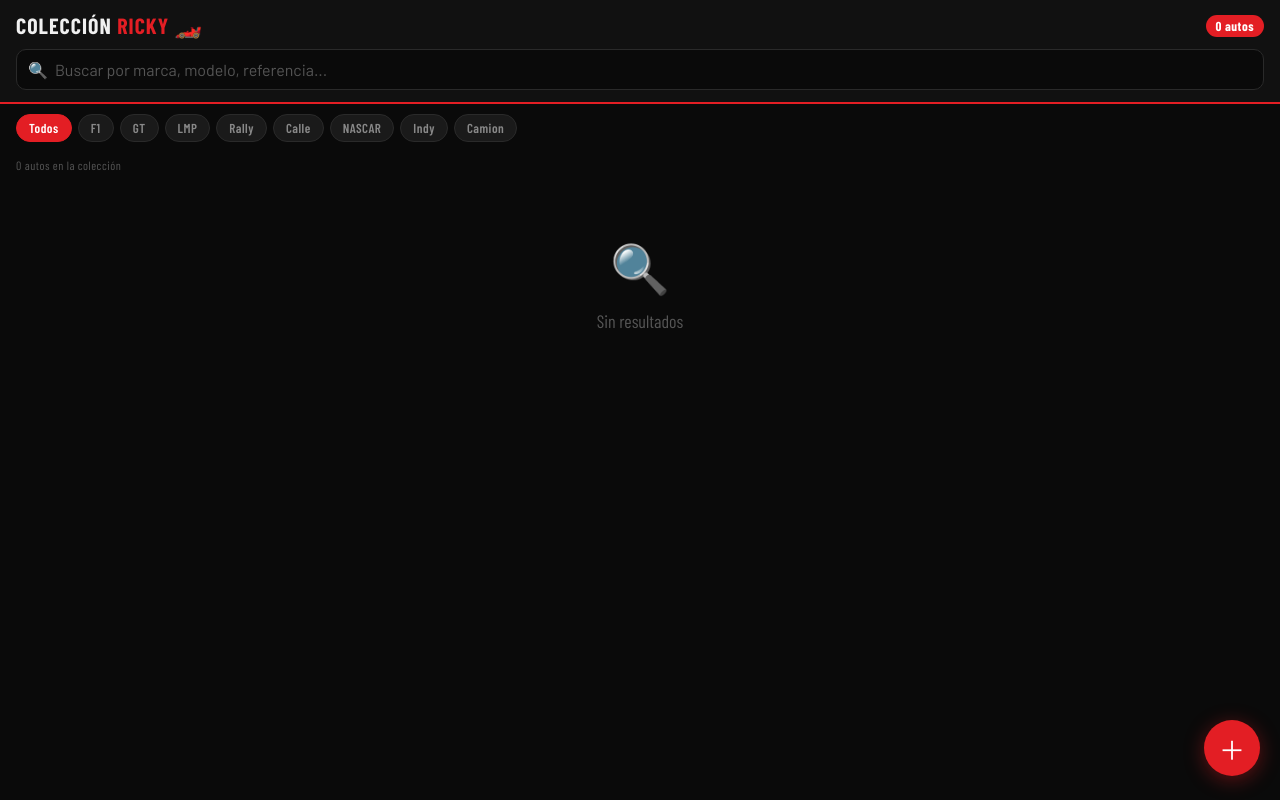
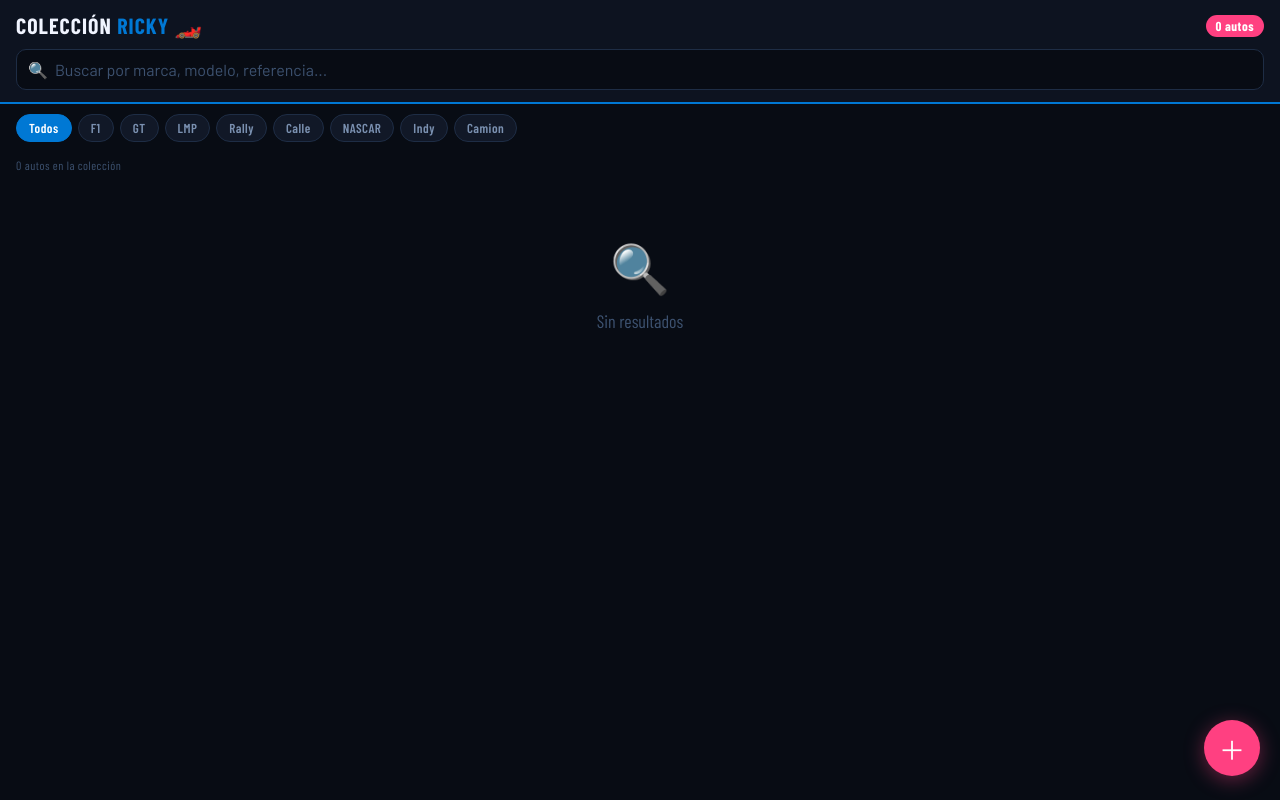
Before and after one commit to federicomserrao-jpg/RICKMOBILE, a website built with Vite: page index.html in a window 1280 px wide. Built offline with nearby package versions, Linux system fonts and the light colour scheme; some packages are replaced by stand-ins of ours; no server answers; the database is empty; a web font is replaced by a local one.

Commit message:
Update style.css

```diff
--- a/src/style.css
+++ b/src/style.css
@@ -4,20 +4,22 @@
    ============================================ */
 
 :root {
-  --red: #E31E24;
-  --red-dark: #B01519;
-  --red-glow: rgba(227,30,36,0.15);
-  --black: #0A0A0A;
-  --dark: #111111;
-  --card: #1A1A1A;
-  --card-hover: #222222;
-  --border: #2A2A2A;
-  --text: #F0F0F0;
-  --text-muted: #888;
-  --text-dim: #555;
-  --gold: #C9A84C;
+  --red: #0078D4;
+  --red-dark: #005FA3;
+  --red-glow: rgba(0,120,212,0.15);
+  --black: #080C14;
+  --dark: #0D1320;
+  --card: #111827;
+  --card-hover: #1A2438;
+  --border: #1E2D45;
+  --text: #F0F4FF;
+  --text-muted: #7A90B0;
+  --text-dim: #3D5270;
+  --gold: #FF4081;
   --green: #22C55E;
-  --blue: #3B82F6;
+  --blue: #0078D4;
+  --alpine-blue: #0078D4;
+  --alpine-pink: #FF4081;
 }
 
 * { box-sizing: border-box; margin: 0; padding: 0; -webkit-tap-highlight-color: transparent; }
@@ -33,7 +35,7 @@ body {
 /* ---- HEADER ---- */
 .header {
   background: var(--dark);
-  border-bottom: 2px solid var(--red);
+  border-bottom: 2px solid var(--alpine-blue);
   padding: 12px 16px;
   position: sticky;
   top: 0;
@@ -60,7 +62,7 @@ body {
 }
 
 .stats-pill {
-  background: var(--red);
+  background: var(--alpine-pink);
   color: white;
   font-family: 'Barlow Condensed', sans-serif;
   font-weight: 700;
@@ -135,8 +137,8 @@ body {
 .filter-chip:active { transform: scale(0.95); }
 
 .filter-chip.active {
-  background: var(--red);
-  border-color: var(--red);
+  background: var(--alpine-blue);
+  border-color: var(--alpine-blue);
   color: white;
 }
 
@@ -179,7 +181,7 @@ body {
   top: 0;
   bottom: 0;
   width: 3px;
-  background: var(--red);
+  background: var(--alpine-blue);
   opacity: 0;
   transition: opacity 0.2s;
 }
@@ -271,7 +273,7 @@ body {
   font-family: 'Barlow Condensed', sans-serif;
   font-weight: 800;
   font-size: 22px;
-  color: var(--red);
+  color: var(--alpine-pink);
   line-height: 1;
 }
 
@@ -282,7 +284,7 @@ body {
   right: 20px;
   width: 56px;
   height: 56px;
-  background: var(--red);
+  background: var(--alpine-pink);
   color: white;
   border: none;
   border-radius: 50%;
@@ -292,13 +294,13 @@ body {
   display: flex;
   align-items: center;
   justify-content: center;
-  box-shadow: 0 4px 20px rgba(227,30,36,0.4);
+  box-shadow: 0 4px 20px rgba(255,64,129,0.4);
   transition: transform 0.15s, box-shadow 0.15s;
 }
 
 .fab:active {
   transform: scale(0.93);
-  box-shadow: 0 2px 10px rgba(227,30,36,0.3);
+  box-shadow: 0 2px 10px rgba(255,64,129,0.3);
 }
 
 /* ---- MODAL ---- */
@@ -498,7 +500,7 @@ body {
 
 .btn:active { transform: scale(0.98); }
 
-.btn-primary { background: var(--red); color: white; }
+.btn-primary { background: var(--alpine-blue); color: white; }
 .btn-primary:active { background: var(--red-dark); }
 .btn-secondary {
   background: transparent;
```
